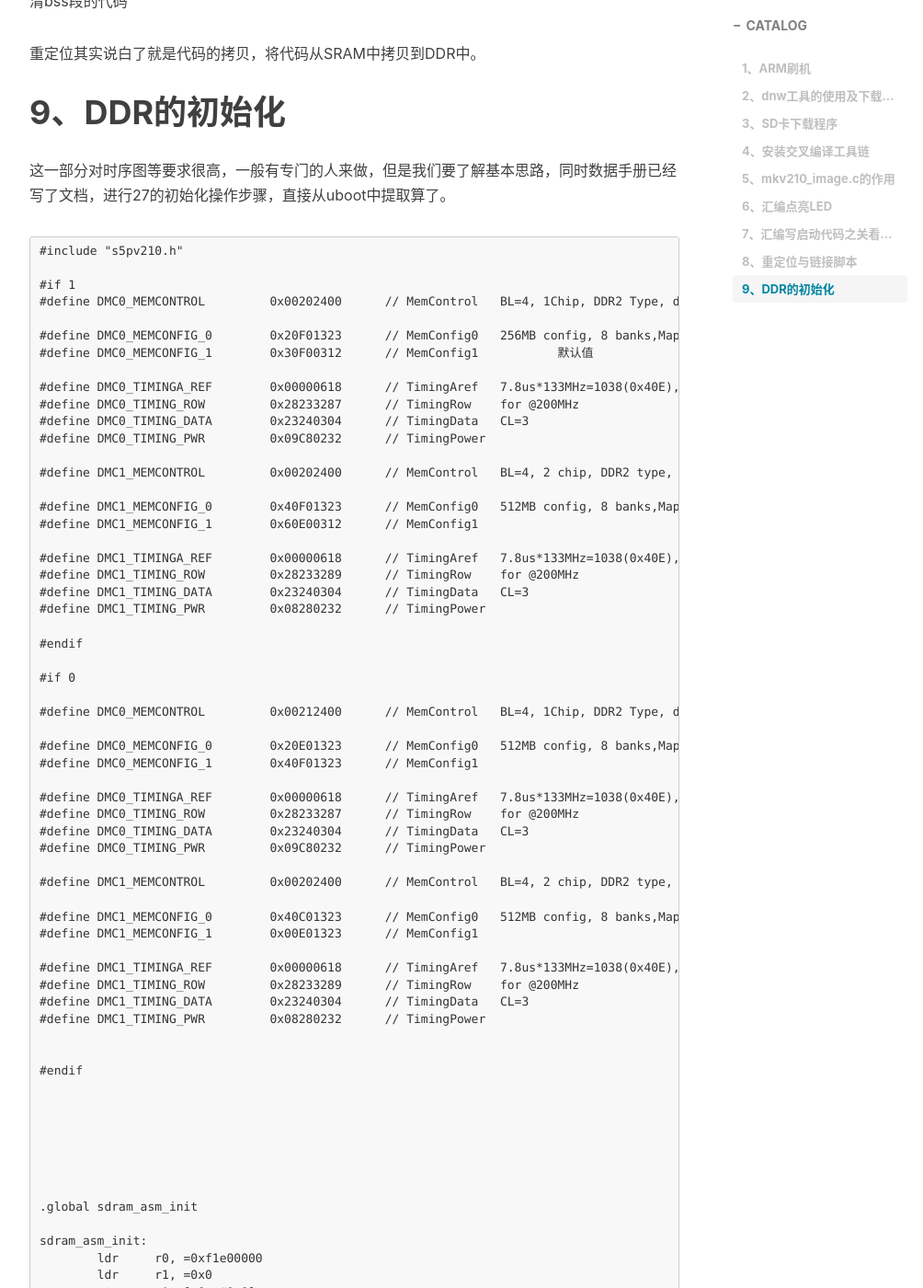
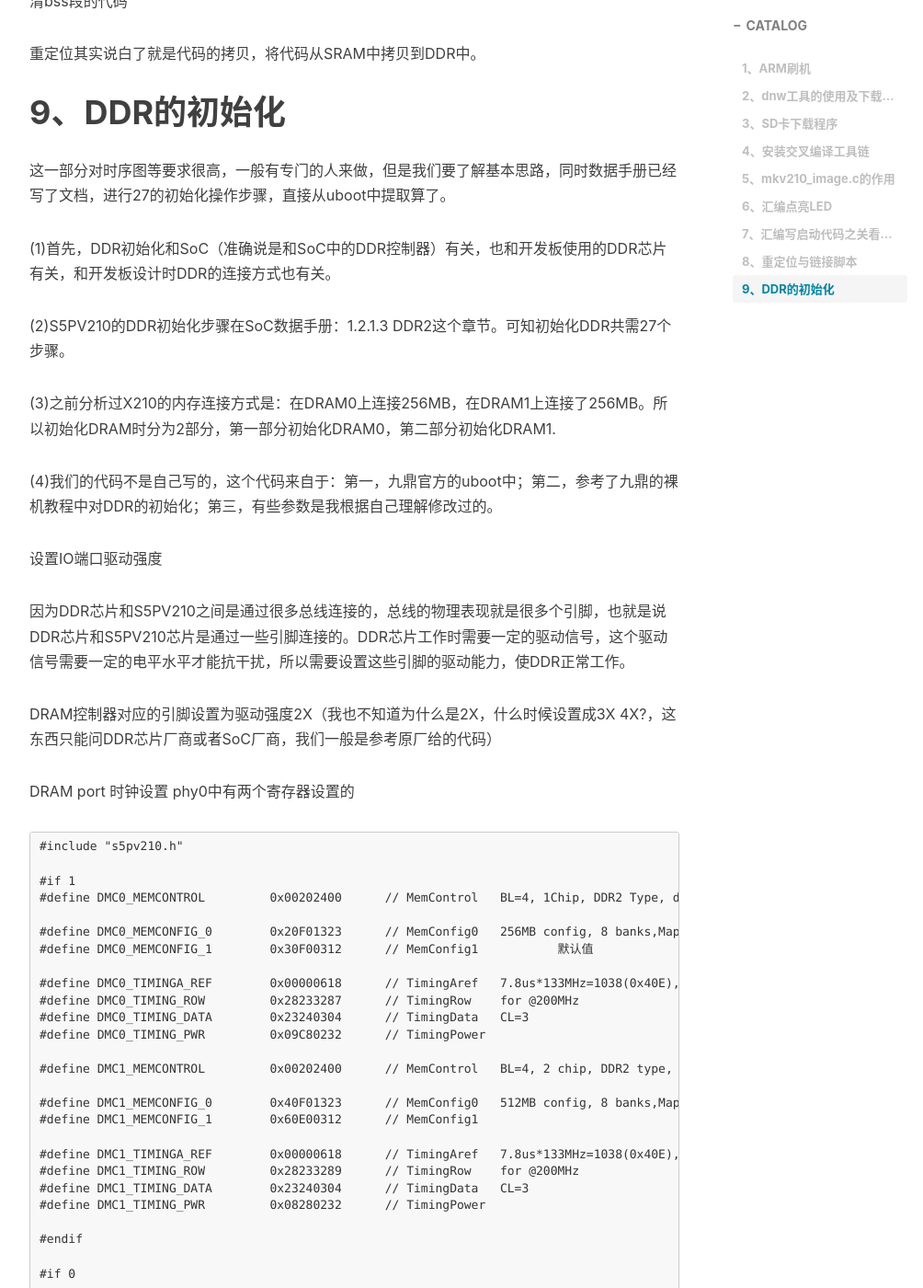
Before and after one commit to vzhan229/vzhan229.github.io, a Jekyll site: the page built from _posts/2019-04-08-从刷机开始学ARM.md, in a window 1280 px wide and 1400 px high, scrolled down 12187 px. Shown: the whole window at 92% size, without its empty margins (233-1237 px from the left). Built offline with Jekyll 4.4.1, drawn with Linux system fonts in a browser that asks for light colours; nearby versions of some CDN libraries; comment, search, counter and statistics services are not loaded.

Commit message:
更新文章

````diff
--- a/_posts/2019-04-08-从刷机开始学ARM.md
+++ b/_posts/2019-04-08-从刷机开始学ARM.md
@@ -505,6 +505,23 @@ run_on_dram:
 
 这一部分对时序图等要求很高，一般有专门的人来做，但是我们要了解基本思路，同时数据手册已经写了文档，进行27的初始化操作步骤，直接从uboot中提取算了。
 
+(1)首先，DDR初始化和SoC（准确说是和SoC中的DDR控制器）有关，也和开发板使用的DDR芯片有关，和开发板设计时DDR的连接方式也有关。
+
+(2)S5PV210的DDR初始化步骤在SoC数据手册：1.2.1.3 DDR2这个章节。可知初始化DDR共需27个步骤。
+
+(3)之前分析过X210的内存连接方式是：在DRAM0上连接256MB，在DRAM1上连接了256MB。所以初始化DRAM时分为2部分，第一部分初始化DRAM0，第二部分初始化DRAM1.
+
+(4)我们的代码不是自己写的，这个代码来自于：第一，九鼎官方的uboot中；第二，参考了九鼎的裸机教程中对DDR的初始化；第三，有些参数是我根据自己理解修改过的。
+
+设置IO端口驱动强度
+
+因为DDR芯片和S5PV210之间是通过很多总线连接的，总线的物理表现就是很多个引脚，也就是说DDR芯片和S5PV210芯片是通过一些引脚连接的。DDR芯片工作时需要一定的驱动信号，这个驱动信号需要一定的电平水平才能抗干扰，所以需要设置这些引脚的驱动能力，使DDR正常工作。
+
+DRAM控制器对应的引脚设置为驱动强度2X（我也不知道为什么是2X，什么时候设置成3X 4X?，这东西只能问DDR芯片厂商或者SoC厂商，我们一般是参考原厂给的代码）
+
+DRAM port 时钟设置
+phy0中有两个寄存器设置的
+
 ```
 #include "s5pv210.h"
 
````
